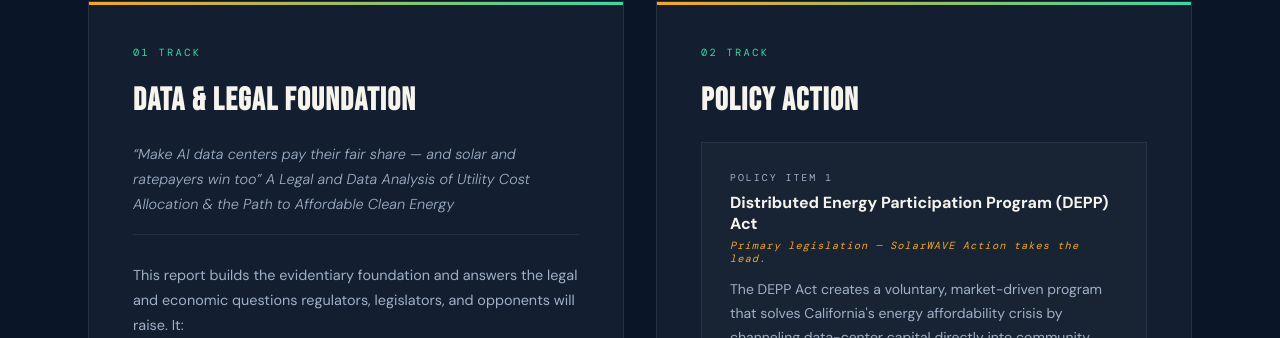
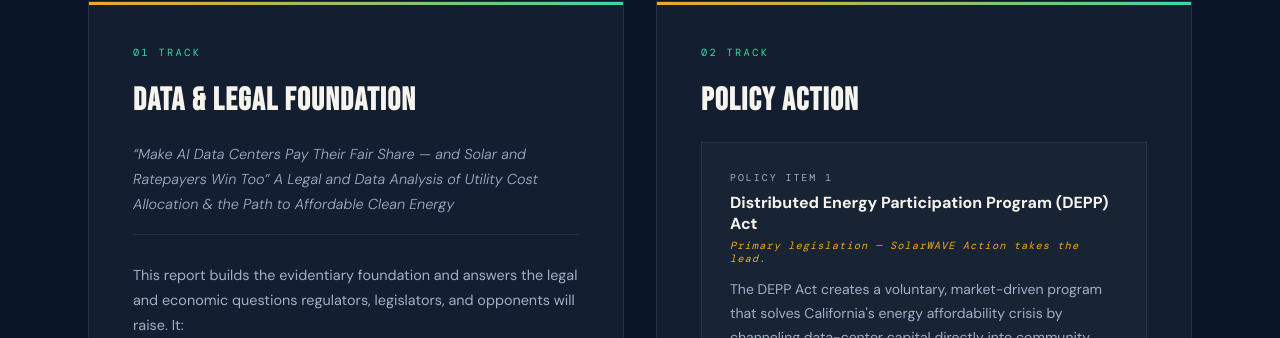
Before and after one commit to SolarWAVE-Action/solarwave-website, a Jekyll site: the page built from projects/projects.html, in a window 1280 px wide and 900 px high, scrolled down 1387 px. Shown: the part 115-453 px from the top of the window. Built offline with Jekyll 4.4.1, drawn with Linux system fonts in a browser that asks for light colours.

Commit message:
capitalized report title

```diff
--- a/projects/projects.html
+++ b/projects/projects.html
@@ -366,8 +366,8 @@ permalink: /projects/
   <div class="track-card">
     <div class="track-label">01 Track</div>
     <h2>Data &amp; Legal Foundation</h2>
-    <p class="report-title">“Make AI data centers pay their fair share — and solar
-      and ratepayers win too” A Legal and Data Analysis of Utility Cost Allocation
+    <p class="report-title">“Make AI Data Centers Pay Their Fair Share — and Solar
+      and Ratepayers Win Too” A Legal and Data Analysis of Utility Cost Allocation
       & the Path to Affordable Clean Energy</p>
     <p>This report builds the evidentiary foundation and answers the legal and
       economic questions regulators, legislators, and opponents will raise. It:</p>
```
